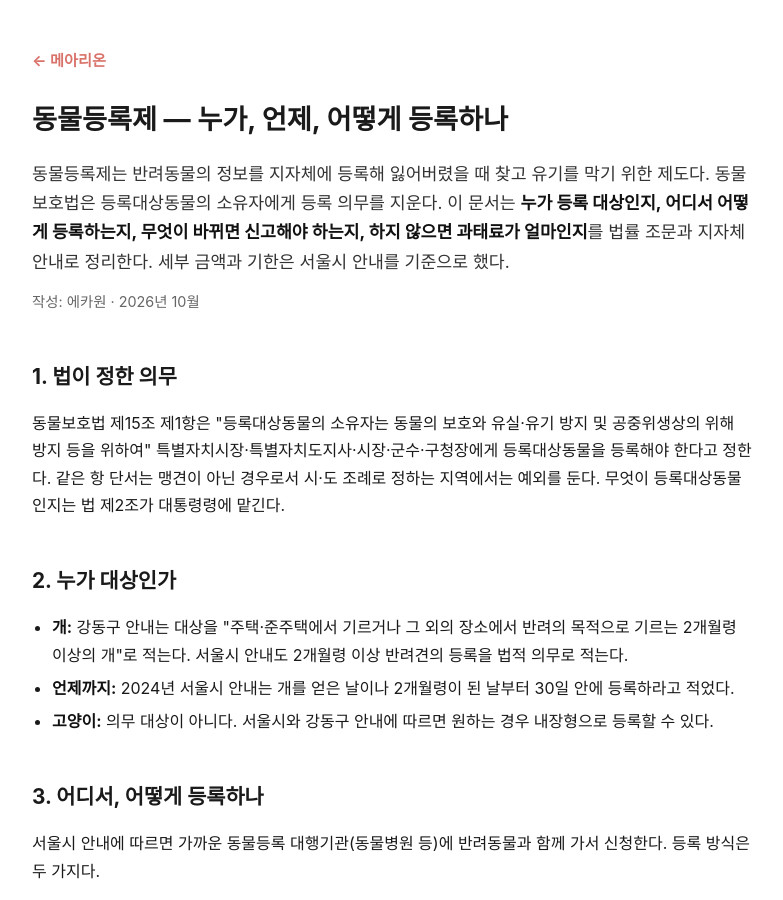
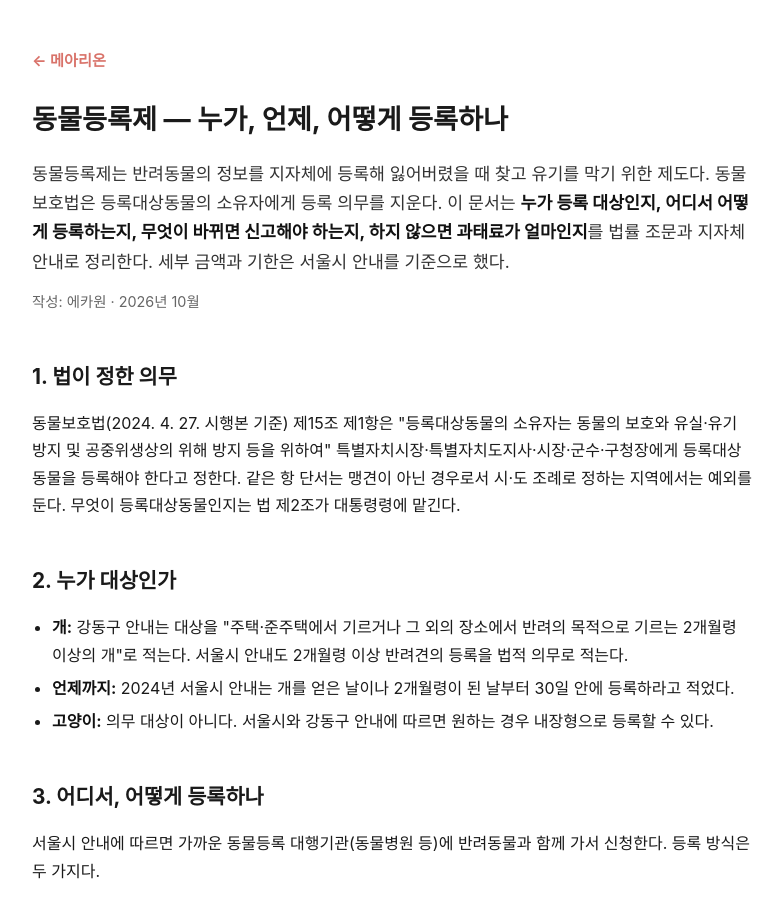
Before and after one commit to polystock/maearion.github.io, a Jekyll site: the page built from _docs/korea-pet-registration.html, in a window 1280 px wide and 900 px high. Shown: the whole window, without its empty margins (248-1031 px from the left). Built offline with Jekyll 4.4.1, drawn with Linux system fonts in a browser that asks for light colours; some of the changed text lies outside the part shown.

Commit message:
[daily] 동물등록제: 참고 문헌 자료명 보완, 법 조문 기준 시점 명시
외부 검수 지적 반영.

Co-Authored-By: Claude Opus 5.5 <noreply@anthropic.com>
Claude-Session: https://claude.ai/code/session_01AVvAELKDQvYX1iG3V1R11Z

```diff
--- a/_docs/korea-pet-registration.html
+++ b/_docs/korea-pet-registration.html
@@ -38,7 +38,7 @@ faq:
 <p class="meta">작성: 에카원 · 2026년 10월</p>
 
 <h2>1. 법이 정한 의무</h2>
-<p>동물보호법 제15조 제1항은 "등록대상동물의 소유자는 동물의 보호와 유실·유기 방지 및 공중위생상의 위해 방지 등을 위하여" 특별자치시장·특별자치도지사·시장·군수·구청장에게 등록대상동물을 등록해야 한다고 정한다. 같은 항 단서는 맹견이 아닌 경우로서 시·도 조례로 정하는 지역에서는 예외를 둔다. 무엇이 등록대상동물인지는 법 제2조가 대통령령에 맡긴다.</p>
+<p>동물보호법(2024. 4. 27. 시행본 기준) 제15조 제1항은 "등록대상동물의 소유자는 동물의 보호와 유실·유기 방지 및 공중위생상의 위해 방지 등을 위하여" 특별자치시장·특별자치도지사·시장·군수·구청장에게 등록대상동물을 등록해야 한다고 정한다. 같은 항 단서는 맹견이 아닌 경우로서 시·도 조례로 정하는 지역에서는 예외를 둔다. 무엇이 등록대상동물인지는 법 제2조가 대통령령에 맡긴다.</p>
 
 <h2>2. 누가 대상인가</h2>
 <ul>
```
Also changed, not shown: other parts of _docs/korea-pet-registration.html (+1 -1 lines), _ops/evidence/korea-pet-registration.md (+2 -1 lines).
